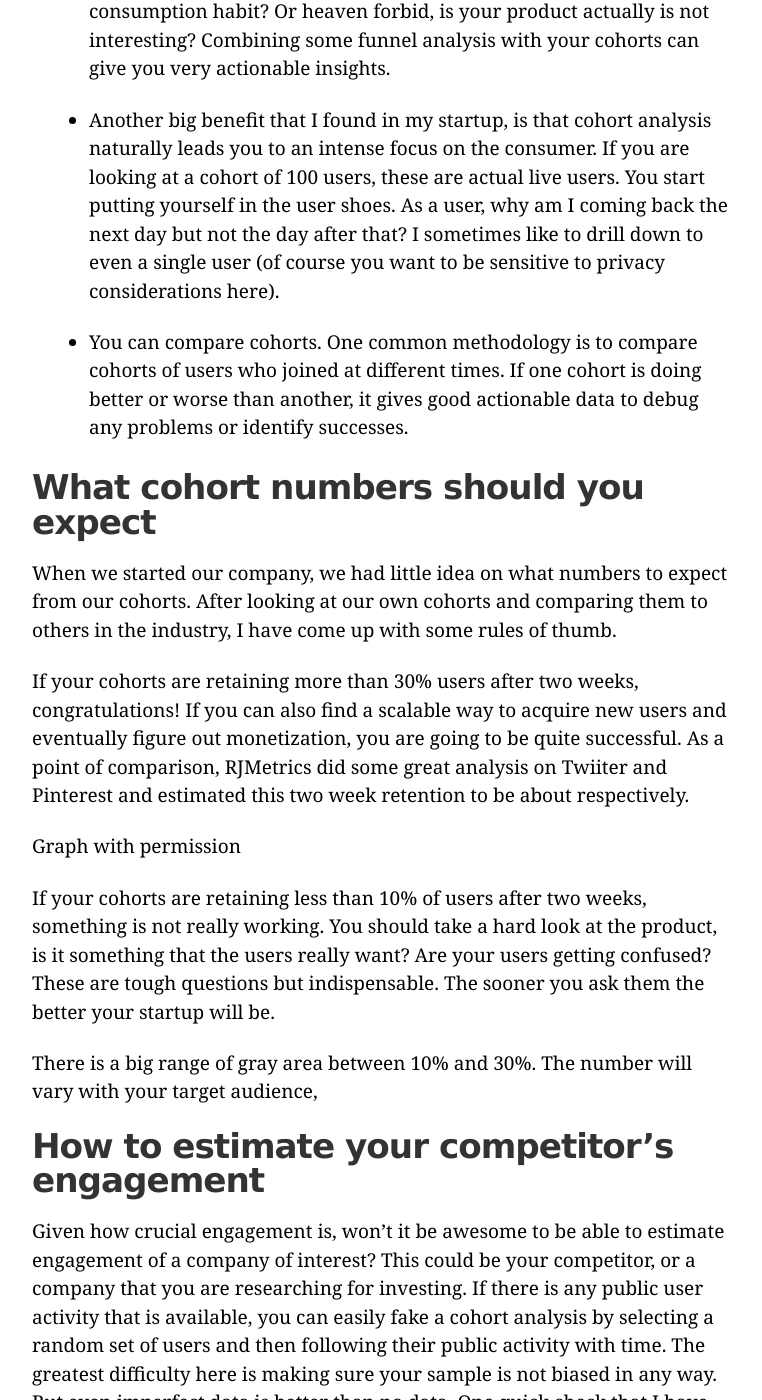
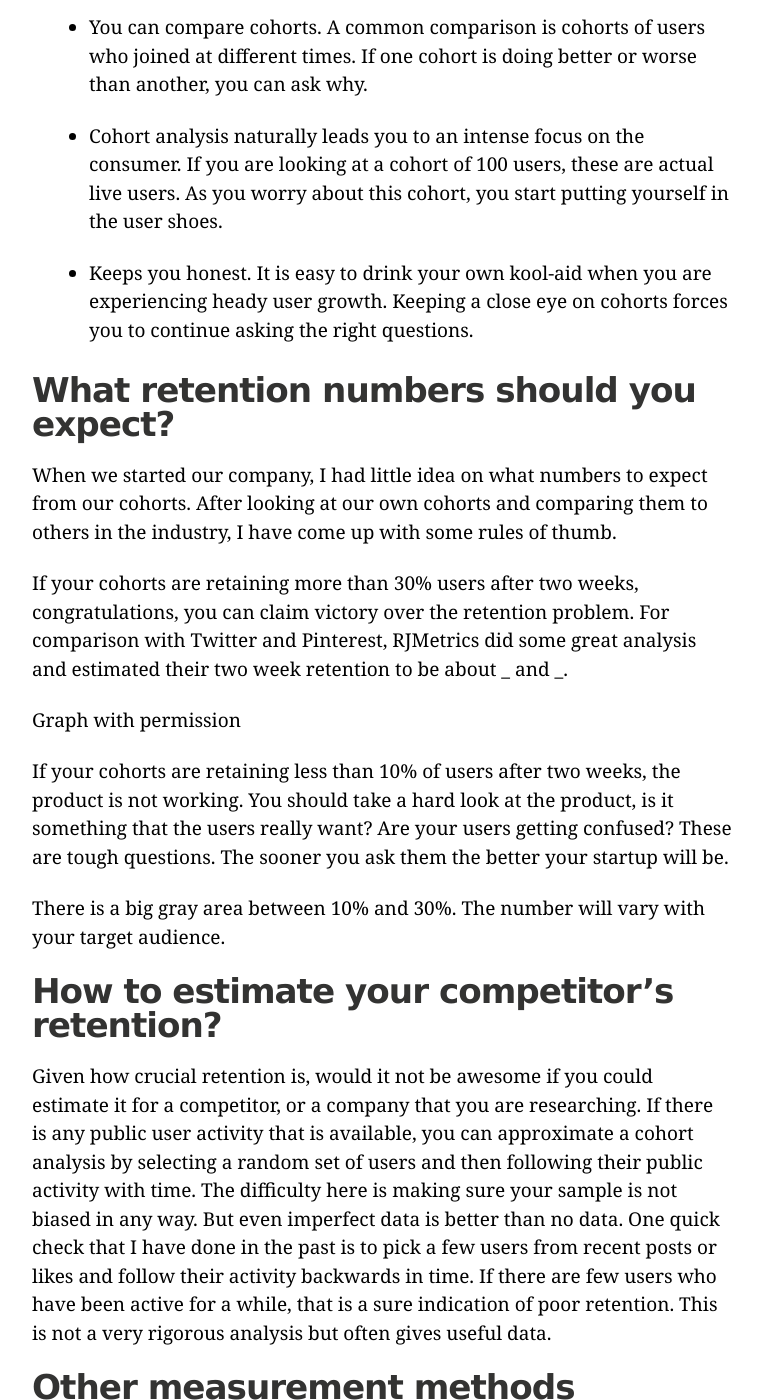
Before and after one commit to avdr/avdr.github.io, a Jekyll site: the page built from _posts/2013-11-10-cohort-analysis.markdown, in a window 1280 px wide and 1400 px high, scrolled down 3261 px. Shown: the whole window, without its empty margins (258-1020 px from the left). Built offline with Jekyll 4.4.1, drawn with Linux system fonts in a browser that asks for light colours; Markdown is read by kramdown in place of the engine named in the settings; some of the changed text lies outside the part shown.

Commit message:
More edits

```diff
--- a/_posts/2013-11-10-cohort-analysis.markdown
+++ b/_posts/2013-11-10-cohort-analysis.markdown
@@ -2,34 +2,33 @@
 layout: default
 title: Why you should look at cohorts
 ---
+# <span style="color:red">DRAFT</span>
 # Why you should look at cohorts
 
 Imagine that an entrepreneur came to you and showed you this graph.
 
 <img class="iborder" src="/assets/users_growth.png"/>
 
-You would think the startup is doing quite well, right? Well, not so fast.
+You would think the startup is doing quite well, right? Well, it depends.
 
-A common mistake entrepreneurs make is focusing too much on user growth at the expense of engagement. They see a graph like the above and think that they have “arrived.” Turns out that there is more to the story. User growth is a necessary but not a sufficient condition for success. Often, a much more important question is: “Are you retaining the users you are acquiring?”
-
-Eventually, most user acquisition channels saturate. If the startup is unable to retain the users it acquires, the result is a hollowing out effect. Think of a ring of fire expanding outwards. The fire burns out everything inside and the only activity that survives is at the edges.
+A common mistake entrepreneurs make is to focus too much on user growth. User growth is a necessary but not a sufficient condition for success. Often, a much more important question is: “Are you retaining the users you are acquiring?” Eventually, all user acquisition channels saturate. If the startup is unable to retain the users it acquires, the result is a hollowing out effect. It looks like a ring of fire expanding outwards. The fire burns out everything inside and the only activity that survives is at the edges.
 
 <img class="iborder" src="/assets/brush_fire.jpg"/>
 
-This is a hard lesson that I learned first hand. The first product that we launched was a walkie-talkie app that one could use to record a short audio clip and send it to a friend. We saw good viral growth as users invited their friends. User retention, however, was not so great; people would initially be very excited to use the app but in a few weeks would drop off. The end result was that although we grew to more than 1.5 million users, the residual activity remained small after a few months.
+I learned this the hard way with our first product. This was a walkie-talkie app in which a user could record a short audio clip and send it to a friend. We saw good viral growth as users invited others. User retention, however, was not so great; people would be very excited initially but in a few weeks they would drop off. The end result was that although we grew to more than 1.5 million users, the residual activity remained small after a few months.
 
-The lesson is to focus on user engagement and retention. The product needs to establish a lasting habit in users' minds. Nir Eyal has some great ideas around this using a framework called [desire engine](http://www.nirandfar.com/2012/03/how-to-manufacture-desire.html).
+If the product is growing fast, it is too easy to forget retention. But to be successful, the product needs repeated usage which can only come by establishing a lasting habit in users' minds. Nir Eyal has some great ideas around this using a framework called [desire engine](http://www.nirandfar.com/2012/03/how-to-manufacture-desire.html).
 
-How do we measure user engagement and retention? In my experience, the best way to do measure user retention is by [cohort analysis](http://cohortanalysis.com).
+Given the importance of retention, how do we track it? In my experience, the best way to do this is by [cohort analysis](http://cohortanalysis.com).
 
 ## Cohort Analysis
 
-A cohort is a group of people who share a particular characteristic over a period of time. An example cohort is a group of users who joined on a particular day.
-A cohort analysis takes the cohort and follows their actions over a period of time. For instance, we could do a cohort analysis by tracking the number of app or site visits by users in the cohort. Let us take a concrete example by following two cohorts of 100 users, one cohort consisting of users who joined on January 1 and another who joined on January 8.
+A cohort is a group of people who share a particular characteristic over a period of time. An example is a group of users who joined on a particular day.
+A cohort analysis takes the cohort and follows their actions over a period of time. For instance, we could do a cohort analysis by tracking the number of app or site visits by users in the cohort. Let us take a concrete example by following two cohorts of 100 users, one cohort consisting of users who joined on January 1 and another who joined a week later on January 8.
 
 Picture of a graph
 
-The above graph shows that of the January 1 cohort, there were 100 visits on day 0, 90 on day 1, 80 on day 2 and so on. The January 8 cohort did slightly worse, with 100 visits on day 0, but only 89 on day 1 and 78 on day 2.
+The above graph shows that of the January 1 cohort, there were 100 visits on the day they joined, 90 a day later, 80 two days later and so on. The January 8 cohort did slightly worse, with 100 visits on the first day, but only 89 on the second day and 78 on the third day.
 
 The same cohort analysis can also be shown as a table:
 
@@ -37,35 +36,37 @@
 
 Cohorts can be used to track any metric of importance: app visits, number of shares, dollars spent, and so on. The cohort themselves can be grouped by any interesting characteristic: users coming from an ad channel, users with a particular demographic, users who have crossed some milestone in the app, and so on.
 
-Jeremy Liew has a great [post](http://lsvp.com/2012/06/15/how-to-estimate-lifetime-value-for-an-ecommerce-business-sample-cohort-analysis/) walking through a sample cohort analysis tailored for e-commerce applications.
+Analytics platforms such as [Mixpanel](http://mixpanel.com) and [KissMetrics](http://kissmetrics.com) have capabilities for analyzing cohorts. There are also more specialized solutions such as [RJMetrics](http://rjmetrics.com).
 
-Most modern analytics platforms such as Mixpanel and KissMetrics have decent capabilities for analyzing cohorts. There are also more specialized solutions such as RJMetrics.
+## How is cohort analysis helpful?
+* Critical data does not get drowned by external events. If you are just looking at the user growth, a mention by a blog may cause a huge spike in the user sign-ups but any pre-existing cohorts are not affected much.
 
-## How is cohort analysis helpful
-* Critical data does not get drowned in external events. Suppose this is a press mention of your startup, or your app gets featured on the App Store. If you just looked at the user growth you would not be able to tell what is really going on.
+* Cohorts give you actionable data. Why is the user retention weak? Could it be the onboarding? Do you need reminders to establish a consumption habit? By watching the cohort closely, you can get a good idea of what is going in user's mind.
 
-* Cohorts give you very actionable data. Why is the user retention weak? Could it be the onboarding? Do you need reminders to establish a consumption habit? Or heaven forbid, is your product actually is not interesting? Combining some funnel analysis with your cohorts can give you very actionable insights.
+* You can compare cohorts. A common comparison is cohorts of users who joined at different times. If one cohort is doing better or worse than another, you can ask why.
 
-* Another big benefit that I found in my startup, is that cohort analysis naturally leads you to an intense focus on the consumer. If you are looking at a cohort of 100 users, these are actual live users. You start putting yourself in the user shoes. As a user, why am I coming back the next day but not the day after that? I sometimes like to drill down to even a single user (of course you want to be sensitive to privacy considerations here).
+* Cohort analysis naturally leads you to an intense focus on the consumer. If you are looking at a cohort of 100 users, these are actual live users. As you worry about this cohort, you start putting yourself in the user shoes.
 
-* You can compare cohorts. One common methodology is to compare cohorts of users who joined at different times. If one cohort is doing better or worse than another, it gives good actionable data to debug any problems or identify successes.
+* Keeps you honest. It is easy to drink your own kool-aid when you are experiencing heady user growth. Keeping a close eye on cohorts forces you to continue asking the right questions.
 
-## What cohort numbers should you expect
-When we started our company, we had little idea on what numbers to expect from our cohorts. After looking at our own cohorts and comparing them to others in the industry, I have come up with some rules of thumb.
+## What retention numbers should you expect?
+When we started our company, I had little idea on what numbers to expect from our cohorts. After looking at our own cohorts and comparing them to others in the industry, I have come up with some rules of thumb.
 
-If your cohorts are retaining more than 30% users after two weeks, congratulations! If you can also find a scalable way to acquire new users and eventually figure out monetization, you are going to be quite successful. As a point of comparison, RJMetrics did some great analysis on Twiiter and Pinterest and estimated this two week retention to be about respectively.
+If your cohorts are retaining more than 30% users after two weeks, congratulations, you can claim victory over the retention problem. For comparison with Twitter and Pinterest, RJMetrics did some great analysis and estimated their two week retention to be about _ and _.
 
 Graph with permission
 
-If your cohorts are retaining less than 10% of users after two weeks, something is not really working. You should take a hard look at the product, is it something that the users really want? Are your users getting confused? These are tough questions but indispensable. The sooner you ask them the better your startup will be.
+If your cohorts are retaining less than 10% of users after two weeks, the product is not working. You should take a hard look at the product, is it something that the users really want? Are your users getting confused? These are tough questions. The sooner you ask them the better your startup will be.
 
-There is a big range of gray area between 10% and 30%. The number will vary with your target audience,
+There is a big gray area between 10% and 30%. The number will vary with your target audience.
 
-## How to estimate your competitor's engagement
+## How to estimate your competitor's retention?
 
-Given how crucial engagement is, won't it be awesome to be able to estimate engagement of a company of interest? This could be your competitor, or a company that you are researching for investing. If there is any public user activity that is available, you can easily fake a cohort analysis by selecting a random set of users and then following their public activity with time. The greatest difficulty here is making sure your sample is not biased in any way. But even imperfect data is better than no data. One quick check that I have done in the past is to pick a few users from recent posts or likes and follow their activity backwards in time. If there are not too many users who have been active for a while, that is a sure indication of poor retention. Granted that this is not a very rigorous analysis but often gives quick gut check data.
+Given how crucial retention is, would it not be awesome if you could estimate it for a competitor, or a company that you are researching. If there is any public user activity that is available, you can approximate a cohort analysis by selecting a random set of users and then following their public activity with time. The difficulty here is making sure your sample is not biased in any way. But even imperfect data is better than no data. One quick check that I have done in the past is to pick a few users from recent posts or likes and follow their activity backwards in time. If there are few users who have been active for a while, that is a sure indication of poor retention. This is not a very rigorous analysis but often gives useful data.
 
-## Other engagement metrics
+## Other measurement methods
+* Churn rate: define
+* Ratio of daily actives to monthly actives: describe more
 
 <!--
 You should be only looking at cohorts
```
